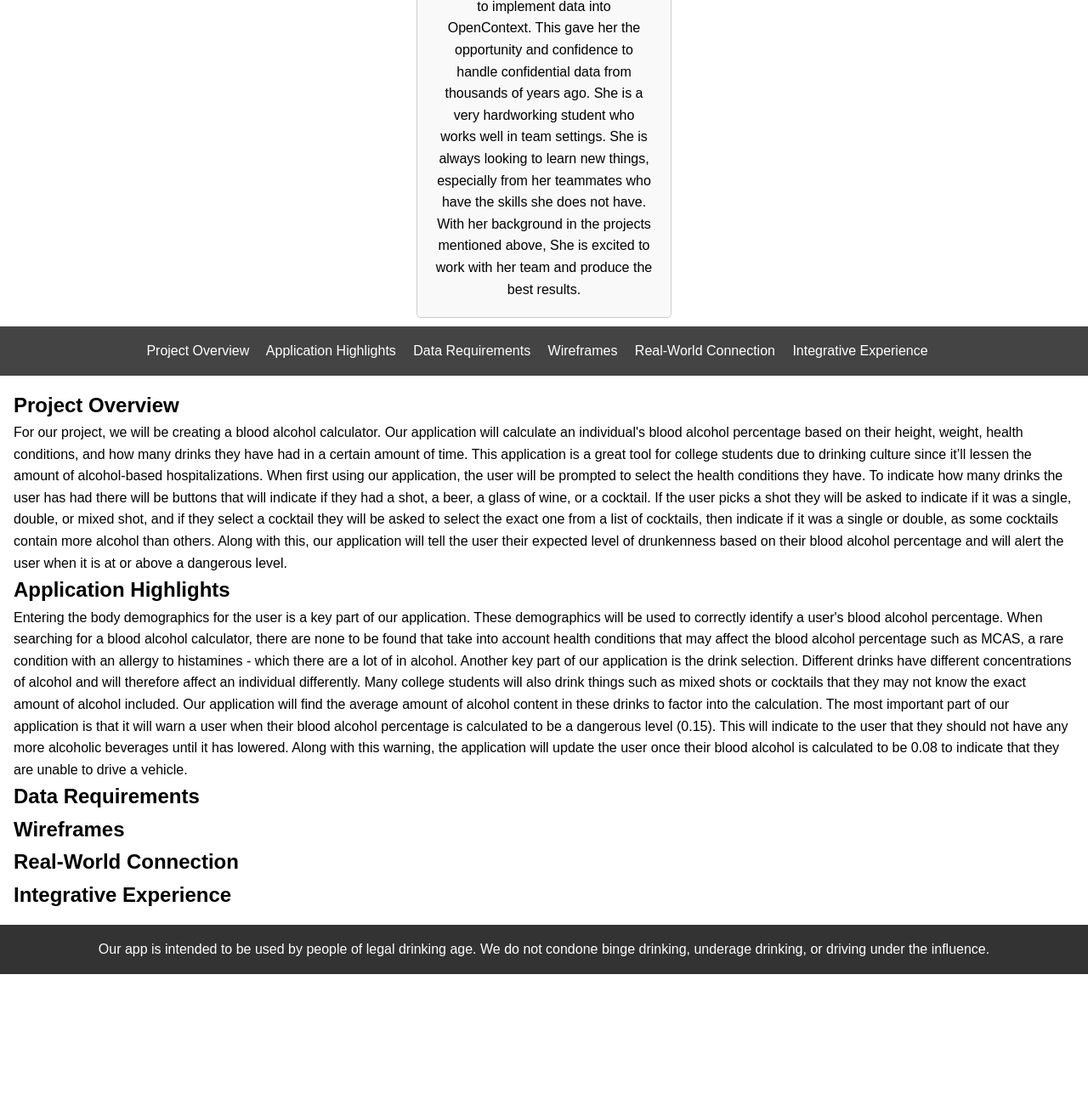
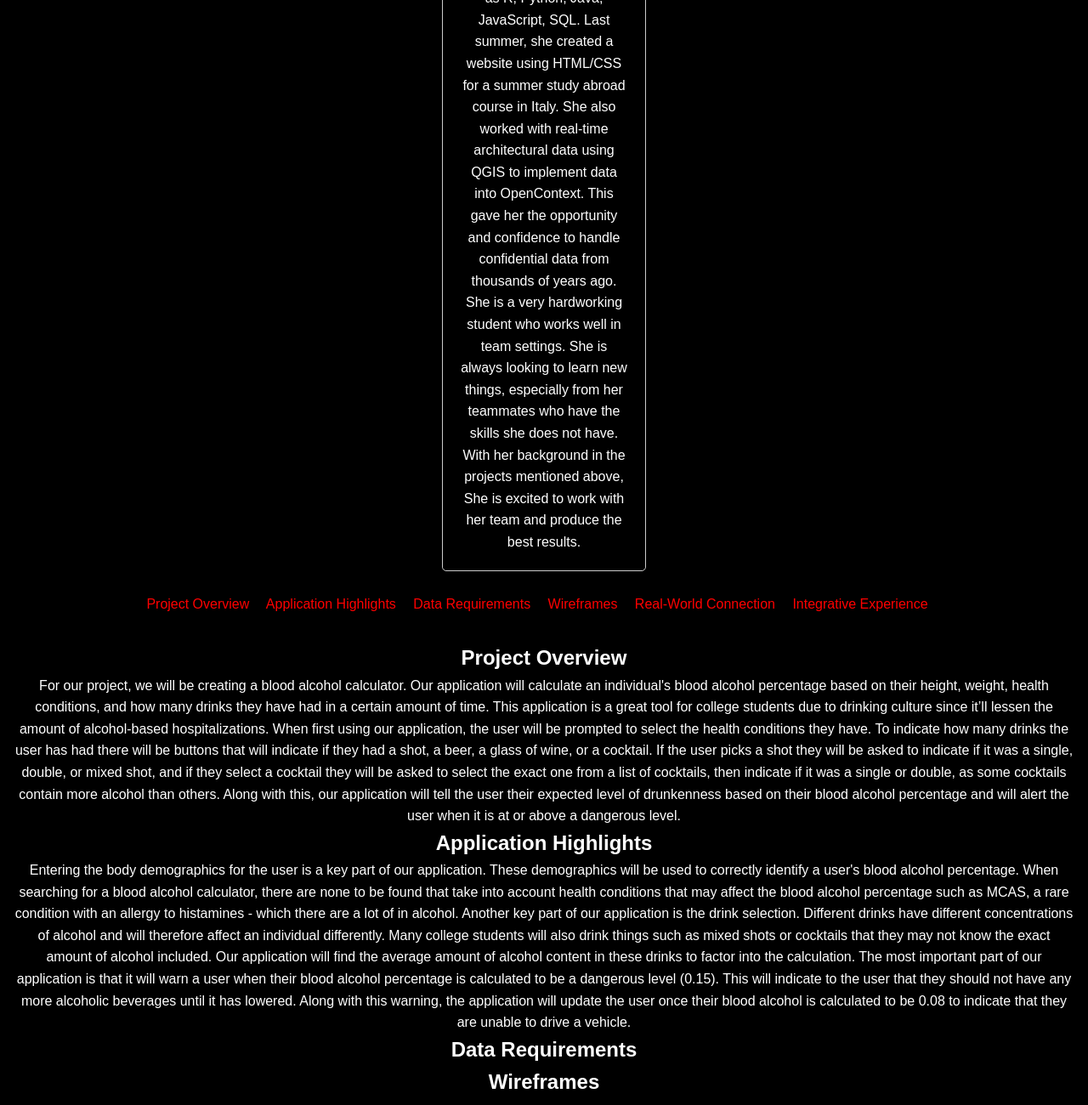
Before and after one commit to angho8/CS-326-Project, a website: page src/docs/milestone-01/index.html in a window 1280 px wide. Shown: the part 1982-3282 px from the top of the page at 85% size. Before the commit the page ends 3128 px from the top, so only its background shows below. Drawn offline with Linux system fonts and the light colour scheme.

Commit message:
Update styles.css

```diff
--- a/src/docs/milestone-01/styles.css
+++ b/src/docs/milestone-01/styles.css
@@ -2,28 +2,30 @@
   margin: 0;
   padding: 0;
   box-sizing: border-box;
+  background-color: black;
 }
 
 body {
   font-family: Arial, sans-serif;
   line-height: 1.6;
+  color: white;
 }
 
 header {
-  background-color: #333;
-  color: #fff;
+  background-color: black;
+  color: red;
   padding: 1rem;
   text-align: center;
 }
 
 nav {
-  background-color: #444;
+  background-color: black;
   padding: 1rem;
   text-align: center;
 }
 
 nav a {
-  color: #fff;
+  color: red;
   text-decoration: none;
   margin-right: 1rem;
 }
@@ -34,6 +36,7 @@ nav a:hover {
 
 main {
   padding: 1rem;
+  text-align: center;
 }
 
 
@@ -44,10 +47,11 @@ main {
 
 footer {
   background-color: #333;
-  color: #fff;
+  color: red;
   padding: 1rem;
   text-align: center;
 }
+
 
 #team {
   display: flex;
@@ -56,10 +60,10 @@ footer {
 }
 
 .team-member {
-  width: calc(25% - 20px);
+  width: calc(25% - 80px);
   margin: 10px;
   padding: 20px;
-  background-color: #f9f9f9;
+  background-color: black;
   border: 1px solid #ccc;
   text-align: center;
   border-radius: 5px;
```
